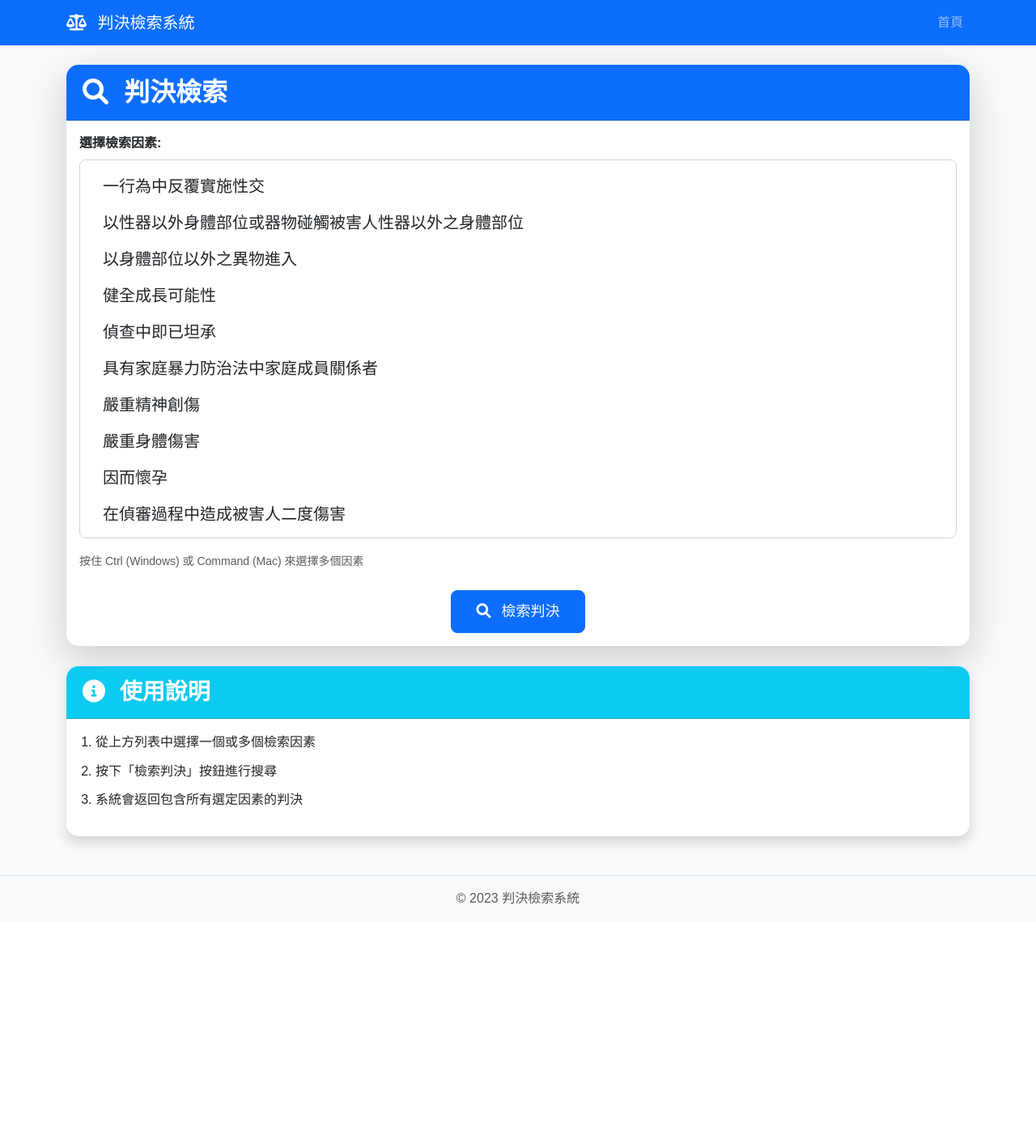
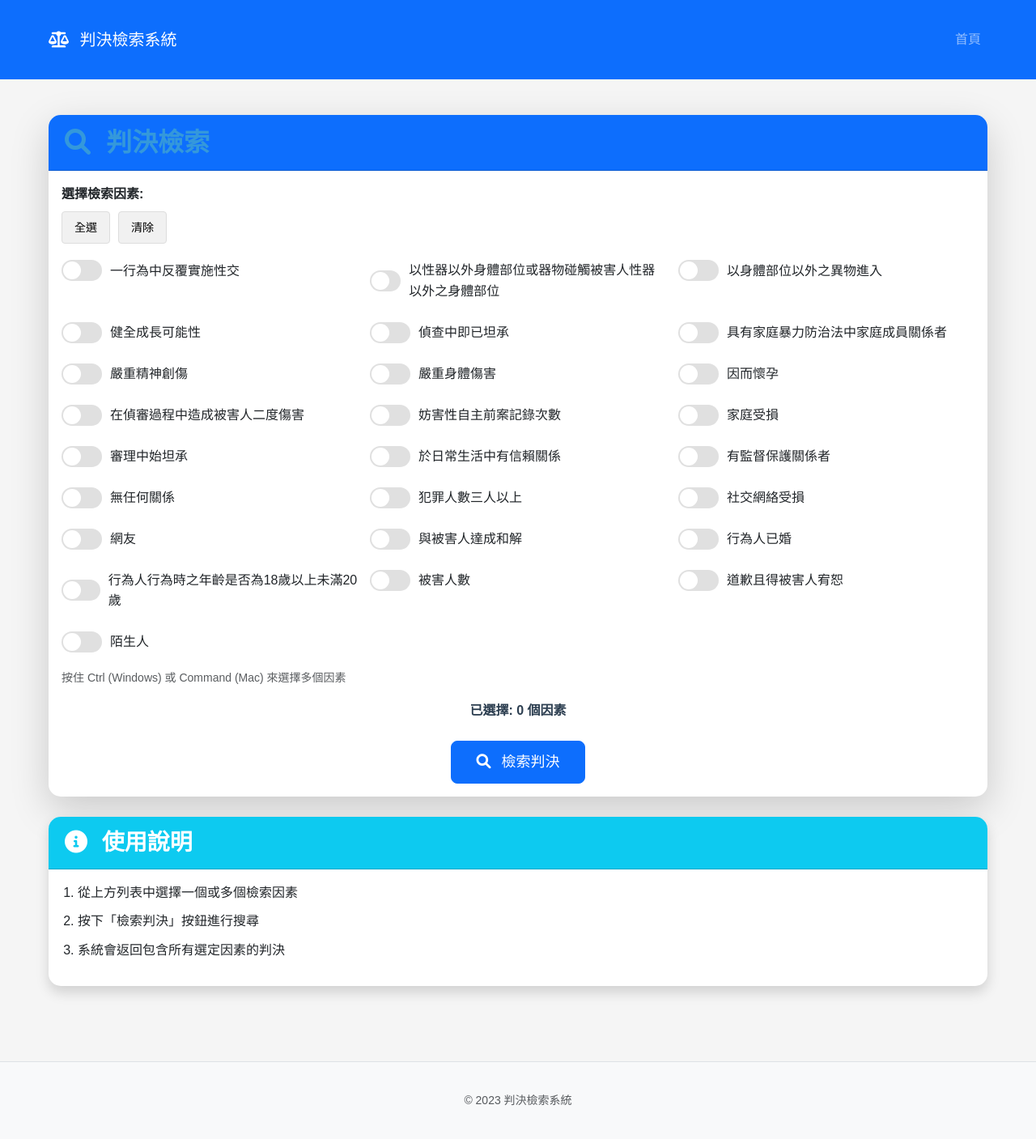
Before and after one commit to UDICatNCHU/FactorRetrieval, a Flask app: page / in a window 1280 px wide. Shown: the whole page at 81% size. Before the commit the page ends 1117 px from the top, so only its background shows below. Run offline with Flask 3, Linux system fonts and the light colour scheme.

Commit message:
新增正則表達式模組導入，並新增 toggle.js 檔案

```diff
--- a/app.py
+++ b/app.py
@@ -2,6 +2,7 @@
 from flask import Flask, render_template, request, redirect, url_for, flash, jsonify
 import json
 import os
+import re
 
 app = Flask(__name__, static_folder='static')
 app.secret_key = 'your_secret_key'  # 用於flash消息
--- a/static/css/style.css
+++ b/static/css/style.css
@@ -1,8 +1,178 @@
 /* 全局樣式 */
+* {
+    box-sizing: border-box;
+    margin: 0;
+    padding: 0;
+}
+
 body {
-    font-family: 'Microsoft JhengHei', 'Apple LiGothic Medium', sans-serif;
-    background-color: #f8f9fa;
+    font-family: 'Microsoft JhengHei', Arial, sans-serif;
+    line-height: 1.6;
     color: #333;
+    background-color: #f5f5f5;
+}
+
+.container {
+    width: 100%;
+    max-width: 1200px;
+    margin: 0 auto;
+    padding: 20px;
+}
+
+header {
+    text-align: center;
+    margin-bottom: 30px;
+}
+
+h1 {
+    color: #2c3e50;
+}
+
+h2 {
+    margin-bottom: 20px;
+    color: #3498db;
+}
+
+.search-section {
+    background-color: #fff;
+    border-radius: 8px;
+    padding: 25px;
+    margin-bottom: 20px;
+    box-shadow: 0 2px 10px rgba(0, 0, 0, 0.1);
+}
+
+.factors-container {
+    display: grid;
+    grid-template-columns: repeat(auto-fill, minmax(300px, 1fr));
+    gap: 15px;
+    margin-top: 20px;
+}
+
+/* Toggle 開關樣式 */
+.factor-toggle {
+    margin-bottom: 10px;
+}
+
+.toggle-checkbox {
+    display: none;
+}
+
+.toggle-label {
+    display: flex;
+    align-items: center;
+    cursor: pointer;
+}
+
+.toggle-switch {
+    position: relative;
+    display: inline-block;
+    width: 50px;
+    height: 26px;
+    background-color: #e0e0e0;
+    border-radius: 13px;
+    margin-right: 10px;
+    transition: background-color 0.3s;
+}
+
+.toggle-switch:before {
+    content: '';
+    position: absolute;
+    width: 22px;
+    height: 22px;
+    border-radius: 50%;
+    background-color: white;
+    top: 2px;
+    left: 2px;
+    transition: transform 0.3s;
+}
+
+.toggle-checkbox:checked + .toggle-label .toggle-switch {
+    background-color: #3498db;
+}
+
+.toggle-checkbox:checked + .toggle-label .toggle-switch:before {
+    transform: translateX(24px);
+}
+
+.toggle-text {
+    font-size: 16px;
+}
+
+/* 控制按鈕 */
+.toggle-controls {
+    display: flex;
+    gap: 10px;
+    margin-bottom: 15px;
+}
+
+.control-btn {
+    background: #f1f1f1;
+    border: 1px solid #ddd;
+    padding: 8px 15px;
+    border-radius: 4px;
+    cursor: pointer;
+    font-size: 14px;
+    transition: all 0.3s;
+}
+
+.control-btn:hover {
+    background: #e5e5e5;
+}
+
+.selected-count {
+    text-align: center;
+    margin: 15px 0;
+    font-weight: bold;
+    color: #2c3e50;
+}
+
+/* 提交按鈕 */
+.form-actions {
+    text-align: center;
+    margin-top: 25px;
+}
+
+.submit-btn {
+    background-color: #3498db;
+    color: white;
+    border: none;
+    padding: 12px 25px;
+    border-radius: 6px;
+    font-size: 16px;
+    cursor: pointer;
+    transition: background-color 0.3s;
+}
+
+.submit-btn:hover {
+    background-color: #2980b9;
+}
+
+/* 訊息樣式 */
+.messages {
+    margin-bottom: 20px;
+}
+
+.message {
+    padding: 10px;
+    background-color: #f8d7da;
+    color: #721c24;
+    border: 1px solid #f5c6cb;
+    border-radius: 4px;
+    margin-bottom: 10px;
+}
+
+footer {
+    text-align: center;
+    margin-top: 30px;
+    color: #7f8c8d;
+    font-size: 14px;
+}
+
+/* 響應式設計 */
+@media (max-width: 768px) {
+    .factors-container {
+        grid-template-columns: 1fr;
+    }
 }
 
 /* 導航欄 */
--- a/templates/index.html
+++ b/templates/index.html
@@ -10,16 +10,28 @@
             <div class="mb-3">
                 <label for="factorsSelect" class="form-label fw-bold">選擇檢索因素:</label>
                 <div class="factor-selector">
-                    <select id="factorsSelect" class="form-select form-select-lg mb-3" size="10" multiple name="factors">
+                    <div class="toggle-controls">
+                        <button type="button" id="selectAll" class="control-btn">全選</button>
+                        <button type="button" id="deselectAll" class="control-btn">清除</button>
+                    </div>
+                    <div class="factors-container">
                         {% for factor in factors %}
-                            <option value="{{ factor }}">{{ factor }}</option>
+                        <div class="factor-toggle">
+                            <input type="checkbox" id="factor-{{ loop.index }}" name="factors" value="{{ factor }}" class="toggle-checkbox">
+                            <label for="factor-{{ loop.index }}" class="toggle-label">
+                                <span class="toggle-switch"></span>
+                                <span class="toggle-text">{{ factor }}</span>
+                            </label>
+                        </div>
                         {% endfor %}
-                    </select>
+                    </div>
                     <div class="mt-2 text-muted">
                         <small>按住 Ctrl (Windows) 或 Command (Mac) 來選擇多個因素</small>
                     </div>
                 </div>
             </div>
+
+            <div class="selected-count">已選擇: <span id="selectedCount">0</span> 個因素</div>
 
             <div class="text-center mt-4">
                 <button type="submit" class="btn btn-primary btn-lg">
```
Also changed, not shown: static/js/toggle.js (added, +39 -0 lines).
